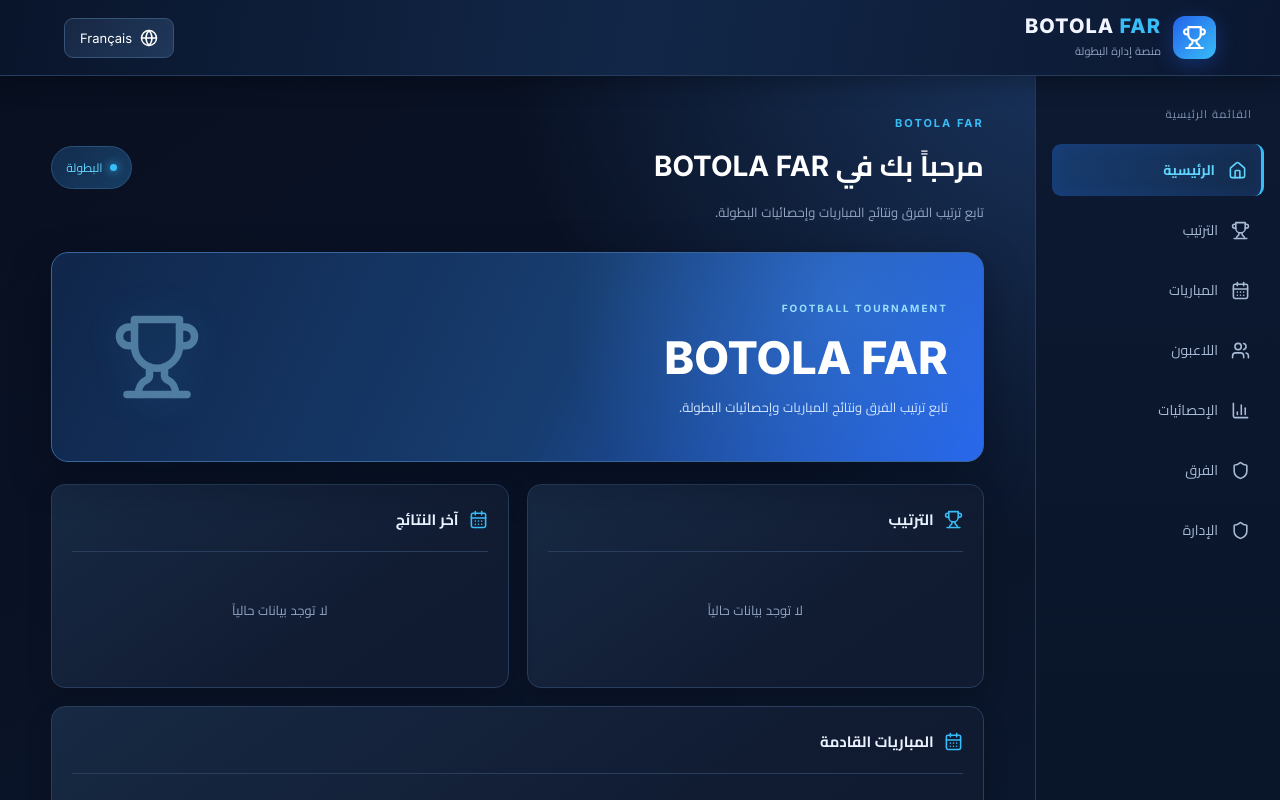
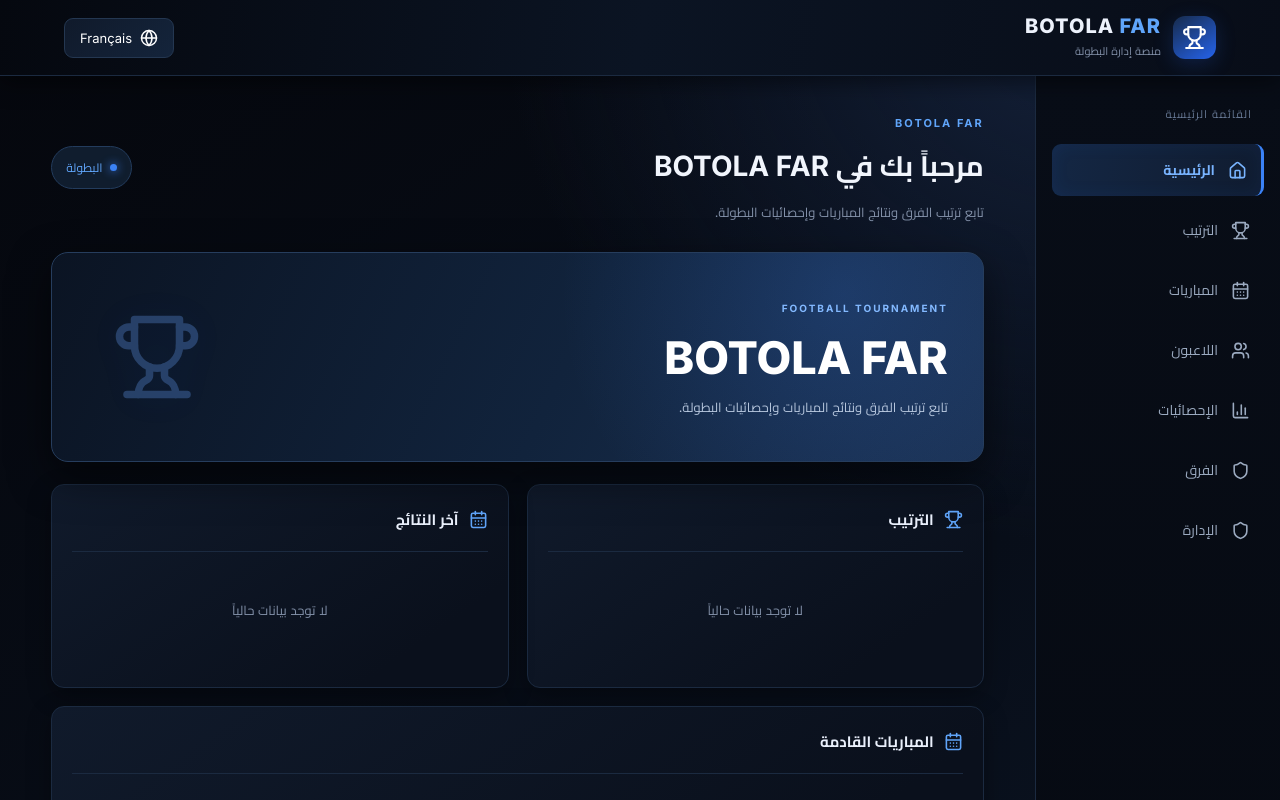
Before and after one commit to light12f-f/botola--FAR, a React (Vite) app: page / in a window 1280 px wide. Shown: the top 800 px of the page. Built offline with nearby package versions, Linux system fonts and the light colour scheme.

Commit message:
Update color scheme and background styles in CSS

```diff
--- a/src/style.css
+++ b/src/style.css
@@ -1,23 +1,25 @@
-
 
 @import url('https://fonts.googleapis.com/css2?family=Inter:wght@400;500;600;700;800&family=Cairo:wght@400;500;600;700;800&display=swap');
 
 :root {
   font-family: 'Inter', 'Cairo', sans-serif;
-  color: #f1f5ff;
-  background: #080f20;
+  color: #edf2fc;
+  background: #05070d;
   font-synthesis: none;
   text-rendering: optimizeLegibility;
   -webkit-font-smoothing: antialiased;
 
-  --bg: #080f20;
-  --surface: #101a30;
-  --surface-2: #172743;
-  --green: #38bdf8;
-  --green-dark: #2563eb;
-  --text: #f1f5ff;
-  --muted: #91a4c2;
-  --border: #263c5c;
+  --bg: #05070d;
+  --surface: #0a101c;
+  --surface-2: #0e1929;
+  --surface-3: #14243b;
+
+  --green: #3b82f6;
+  --green-dark: #1d4ed8;
+
+  --text: #edf2fc;
+  --muted: #8290a8;
+  --border: #1b2a40;
 }
 
 * {
@@ -34,8 +36,8 @@ html, body, #root {
 body {
   min-width: 320px;
   min-height: 100vh;
-  background: #080f20 !important;
-  color: #f1f5ff;
+  background: #05070d !important;
+  color: #edf2fc !important;
 }
 
 button {
@@ -47,14 +49,15 @@ button {
 .app {
   min-height: 100vh;
   background:
-    radial-gradient(ellipse at 85% 0%, #1b3762 0%, transparent 38%),
-    linear-gradient(145deg, #080f20, #0c1930) !important;
+    radial-gradient(ellipse at 85% 0%, #14213a 0%, transparent 38%),
+    linear-gradient(145deg, #05070d, #080e19 65%, #0b1423) !important;
+  color: #edf2fc !important;
 }
 
 .topbar {
   height: 76px;
-  background: linear-gradient(100deg, #09152b, #122748, #0b1730) !important;
-  border-bottom: 1px solid #263c5c;
+  background: linear-gradient(100deg, #05080f, #0b1423, #080d18) !important;
+  border-bottom: 1px solid #1b2a40;
   display: flex;
   align-items: center;
   justify-content: space-between;
@@ -62,8 +65,8 @@ button {
   position: sticky;
   top: 0;
   z-index: 100;
-  backdrop-filter: blur(15px);
-  box-shadow: 0 5px 25px #0005;
+  backdrop-filter: blur(18px);
+  box-shadow: 0 5px 25px #0008;
 }
 
 .brand {
@@ -75,12 +78,12 @@ button {
 .brand-icon {
   width: 43px;
   height: 43px;
-  background: linear-gradient(135deg, #2563eb, #38bdf8) !important;
+  background: linear-gradient(145deg, #172b4b, #2563eb) !important;
   color: white;
   display: grid;
   place-items: center;
   border-radius: 12px;
-  box-shadow: 0 5px 20px #2563eb55;
+  box-shadow: 0 5px 20px #2563eb35;
 }
 
 .brand h1 {
@@ -90,11 +93,11 @@ button {
 }
 
 .brand h1 span {
-  color: #38bdf8 !important;
+  color: #60a5fa !important;
 }
 
 .brand p {
-  color: #91a4c2;
+  color: #8290a8;
   font-size: 11px;
   margin-top: 3px;
 }
@@ -103,16 +106,17 @@ button {
   display: flex;
   align-items: center;
   gap: 8px;
-  background: linear-gradient(135deg, #172743, #20385b) !important;
+  background: linear-gradient(135deg, #101a2b, #14243b) !important;
   color: white !important;
-  border: 1px solid #365477;
+  border: 1px solid #243751;
   padding: 10px 15px;
   border-radius: 9px;
   font-size: 13px;
+  transition: .25s;
 }
 
 .language-button:hover {
-  border-color: #38bdf8;
+  border-color: #3b82f6;
 }
 
 .menu-button {
@@ -129,8 +133,8 @@ button {
 .sidebar {
   width: 245px;
   flex-shrink: 0;
-  background: linear-gradient(180deg, #0c1931, #091426) !important;
-  border-inline-end: 1px solid #263c5c;
+  background: linear-gradient(180deg, #080d17, #060a12) !important;
+  border-inline-end: 1px solid #1b2a40;
   padding: 28px 16px;
   display: flex;
   flex-direction: column;
@@ -139,7 +143,7 @@ button {
 
 .nav-heading {
   font-size: 11px;
-  color: #8195b5;
+  color: #687a96;
   padding: 0 12px;
   margin-bottom: 12px;
   letter-spacing: 1px;
@@ -151,7 +155,7 @@ button {
   align-items: center;
   gap: 13px;
   text-align: start;
-  color: #a9bad5 !important;
+  color: #9baac0 !important;
   background: transparent !important;
   padding: 13px 14px;
   border-radius: 9px;
@@ -160,21 +164,21 @@ button {
 }
 
 .nav-item:hover {
-  background: #192f50 !important;
+  background: #111e31 !important;
   color: white !important;
 }
 
 .nav-item.active {
-  color: #60d5ff !important;
-  background: linear-gradient(100deg, #173c70, #142b4c) !important;
+  color: #79b4ff !important;
+  background: linear-gradient(100deg, #142744, #101c30) !important;
   font-weight: 700;
-  border-inline-start: 3px solid #38bdf8;
-  box-shadow: inset 0 0 18px #2563eb22;
+  border-inline-start: 3px solid #3b82f6;
+  box-shadow: inset 0 0 18px #2563eb16;
 }
 
 .sidebar-footer {
   margin-top: auto;
-  color: #7185a5;
+  color: #596a84;
   font-size: 11px;
   padding: 20px 12px 0;
 }
@@ -196,7 +200,7 @@ button {
 }
 
 .eyebrow {
-  color: #38bdf8;
+  color: #60a5fa;
   font-size: 11px;
   font-weight: 700;
   letter-spacing: 2px;
@@ -205,12 +209,12 @@ button {
 .page-heading h2 {
   font-size: clamp(20px, 3vw, 28px);
   margin: 9px 0;
-  color: white;
+  color: #f1f5fc;
 }
 
 .page-heading p {
   font-size: 13px;
-  color: #91a4c2;
+  color: #8290a8;
   line-height: 1.8;
 }
 
@@ -218,9 +222,9 @@ button {
   display: flex;
   align-items: center;
   gap: 8px;
-  background: linear-gradient(135deg, #122c4e, #173c61);
-  color: #60d5ff;
-  border: 1px solid #28527c;
+  background: #101d2e !important;
+  color: #60a5fa !important;
+  border: 1px solid #233c5d;
   padding: 9px 14px;
   border-radius: 30px;
   font-size: 12px;
@@ -231,16 +235,16 @@ button {
   width: 7px;
   height: 7px;
   border-radius: 50%;
-  background: #38bdf8;
-  box-shadow: 0 0 10px #38bdf8;
+  background: #3b82f6;
+  box-shadow: 0 0 10px #3b82f6;
 }
 
 .welcome-card {
   min-height: 210px;
   background:
-    radial-gradient(circle at 85% 20%, #4b9fff55, transparent 35%),
-    linear-gradient(115deg, #10264a 0%, #173d70 55%, #2563eb 100%) !important;
-  border: 1px solid #38659c;
+    radial-gradient(circle at 85% 20%, #3b82f630, transparent 35%),
+    linear-gradient(115deg, #0b1423 0%, #11233c 55%, #1b3152 100%) !important;
+  border: 1px solid #263d5d;
   border-radius: 17px;
   padding: 35px;
   display: flex;
@@ -248,13 +252,13 @@ button {
   justify-content: space-between;
   overflow: hidden;
   position: relative;
-  box-shadow: 0 15px 40px #02081770;
+  box-shadow: 0 15px 40px #0008;
   transition: .3s ease;
 }
 
 .welcome-card:hover {
   transform: translateY(-3px);
-  box-shadow: 0 20px 45px #0005;
+  border-color: #365b8a;
 }
 
 .welcome-content {
@@ -264,7 +268,7 @@ button {
 
 .welcome-tag {
   font-size: 10px;
-  color: #9bdfff;
+  color: #83b9ff;
   letter-spacing: 2px;
   font-weight: 700;
 }
@@ -277,18 +281,18 @@ button {
 }
 
 .welcome-card p {
-  color: #d1e5ff;
+  color: #b5c5dc;
   font-size: 13px;
   max-width: 400px;
   line-height: 1.9;
 }
 
 .hero-trophy {
-  color: #9bdfff;
-  opacity: .45;
+  color: #609af0;
+  opacity: .32;
   flex-shrink: 0;
   margin-inline: 25px;
-  filter: drop-shadow(0 0 20px #38bdf855);
+  filter: drop-shadow(0 0 20px #2563eb35);
 }
 
 .section-grid {
@@ -299,18 +303,19 @@ button {
 }
 
 .panel {
-  background: linear-gradient(145deg, #172943, #101a30 75%) !important;
-  border: 1px solid #293e5d;
-  border-radius: 14px;
+  background: linear-gradient(145deg, #101a2b, #0a101c 80%) !important;
+  border: 1px solid #1b2a40;
+  border-radius: 13px;
   padding: 20px;
   min-width: 0;
-  box-shadow: 0 8px 25px #0003;
+  box-shadow: 0 8px 25px #0005;
   transition: .25s;
 }
 
 .panel:hover {
-  border-color: #3b6797;
+  border-color: #2c4770;
   transform: translateY(-2px);
+  box-shadow: 0 12px 30px #0006;
 }
 
 .panel-heading {
@@ -318,24 +323,24 @@ button {
   align-items: center;
   gap: 10px;
   padding-bottom: 17px;
-  border-bottom: 1px solid #293e5d;
+  border-bottom: 1px solid #1b2a40;
 }
 
 .panel-heading svg {
-  color: #38bdf8;
+  color: #60a5fa;
 }
 
 .panel-heading h3 {
   font-size: 15px;
   font-weight: 700;
-  color: #eaf2ff;
+  color: #eaf0fc;
 }
 
 .empty-state {
   min-height: 115px;
   display: grid;
   place-items: center;
-  color: #91a4c2;
+  color: #8290a8;
   font-size: 13px;
 }
 
@@ -349,7 +354,7 @@ button {
 
 .footer {
   text-align: center;
-  color: #7185a5;
+  color: #596a84;
   font-size: 11px;
   padding: 35px 10px 15px;
 }
@@ -359,16 +364,16 @@ button {
 }
 
 ::-webkit-scrollbar-track {
-  background: #080f20;
+  background: #05070d;
 }
 
 ::-webkit-scrollbar-thumb {
-  background: linear-gradient(#2563eb, #38bdf8);
+  background: linear-gradient(#172b4b, #2563eb);
   border-radius: 10px;
 }
 
 button:focus-visible {
-  outline: 2px solid #38bdf8;
+  outline: 2px solid #60a5fa;
   outline-offset: 3px;
 }
 
@@ -426,7 +431,7 @@ button:focus-visible {
     z-index: 90;
     transform: translateX(110%);
     transition: transform .25s ease;
-    box-shadow: 0 10px 30px #0008;
+    box-shadow: 0 10px 30px #0009;
   }
 
   [dir="ltr"] .sidebar {
```
